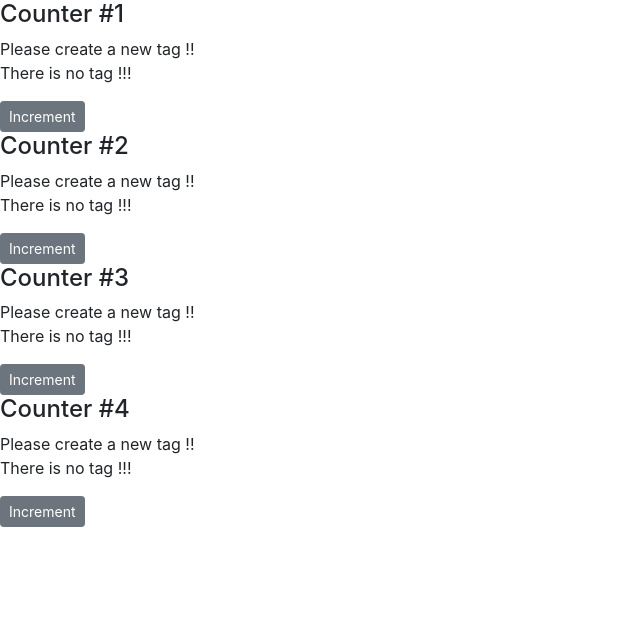
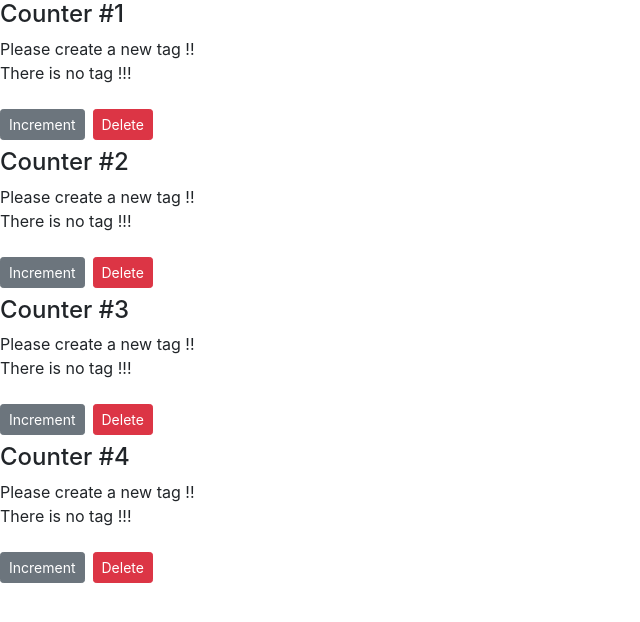
Before and after one commit to johnhongannguyen/counter, a React (Create React App) app: page / in a window 1280 px wide. Shown: the top 622 px of the page, without its empty margins (0-640 px from the left). Built offline with nearby package versions, Linux system fonts and the light colour scheme.

Commit message:
raising and handling events

```diff
--- a/src/components/counter.jsx
+++ b/src/components/counter.jsx
@@ -9,7 +9,7 @@ class Counter extends Component {
     };
     handleIncrement = () =>{
         // console.log(product);
-        this.setState({count: this.state.value + 1});
+        this.setState({value: this.state.value + 1});
     };
     renderTags(){
         if(this.state.tags.length === 0)
@@ -21,7 +21,7 @@ class Counter extends Component {
 
     }
     render() {
-        console.log('props',this.props);
+        // console.log('props',this.props);
 
         return(
          <div>
@@ -30,6 +30,7 @@ class Counter extends Component {
              {this.renderTags()}
              <span className={this.getBadgeClasses()}>{this.formatCount()}</span>
              <button onClick={() => this.handleIncrement({id:1})} className="btn btn-secondary btn-sm">Increment</button>
+             <button onClick={this.props.onDelete} className="btn btn-danger btn-sm m-2">Delete</button>
              </div>
 
         )
--- a/src/components/counters.jsx
+++ b/src/components/counters.jsx
@@ -9,12 +9,16 @@ class Counters extends Component {
             {id: 3, value:0},
             {id: 4, value:0}
         ]
+     };
+     handleDelete = () =>{
+         console.log('Event Handler called ')
      }
+
     render() {
         return (
             <div>
                 {this.state.counters.map(counter =>
-                <Counter key={counter.id} value={counter.value}>
+                <Counter onDelete={this.handleDelete} key={counter.id} value={counter.value}>
                     <h4>Counter #{counter.id}</h4>
                 </Counter>
                 )}
```
